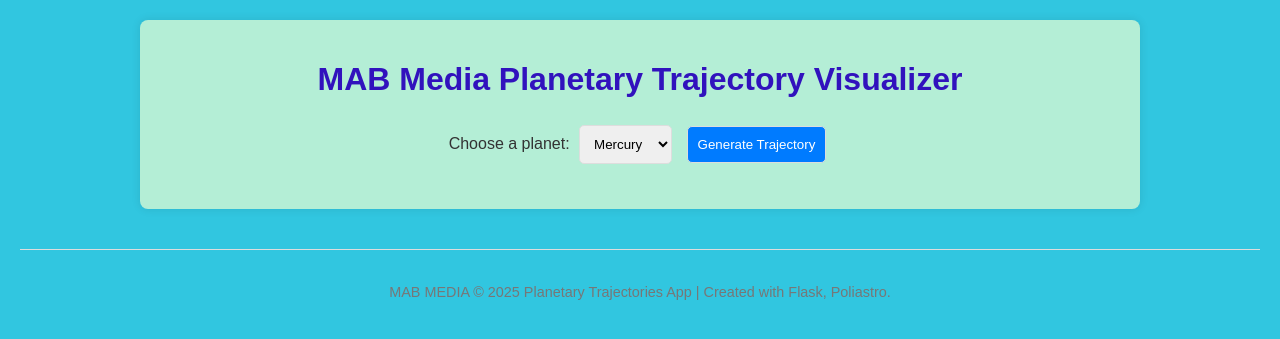
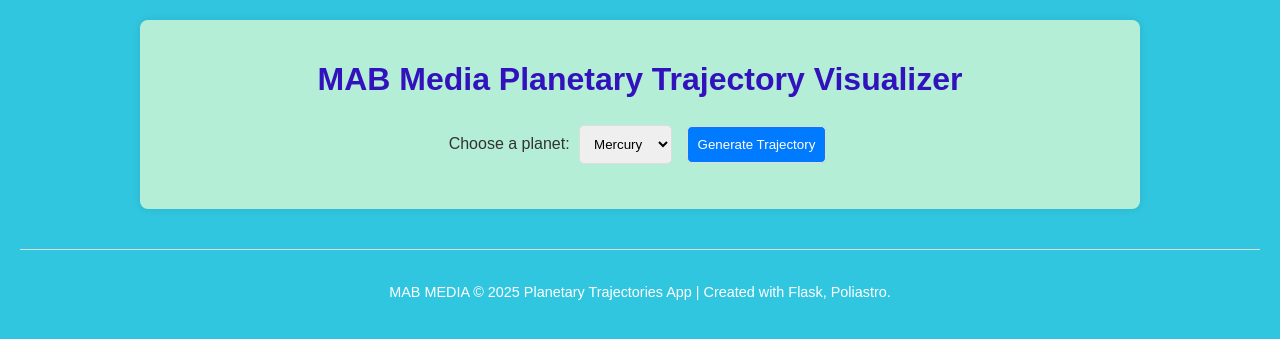
Before and after one commit to martdev1963/planetary_trajectories, a Flask app: page / in a window 1280 px wide. Shown: the top 339 px of the page. Run offline with Flask 3, Linux system fonts and the light colour scheme.

Commit message:
add #fff to text color in footer

```diff
--- a/static/style.css
+++ b/static/style.css
@@ -53,5 +53,5 @@
     padding: 20px 0;
     border-top: 1px solid #ddd;
     font-size: 0.9em;
-    color: #777;
+    color: #fff;
 }
```
